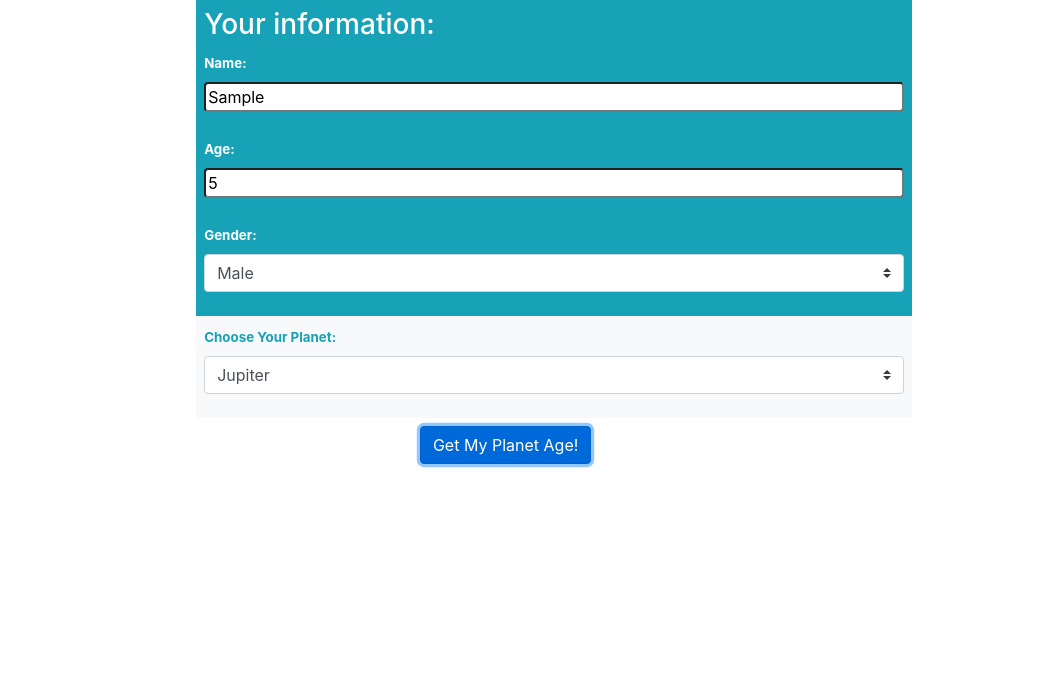
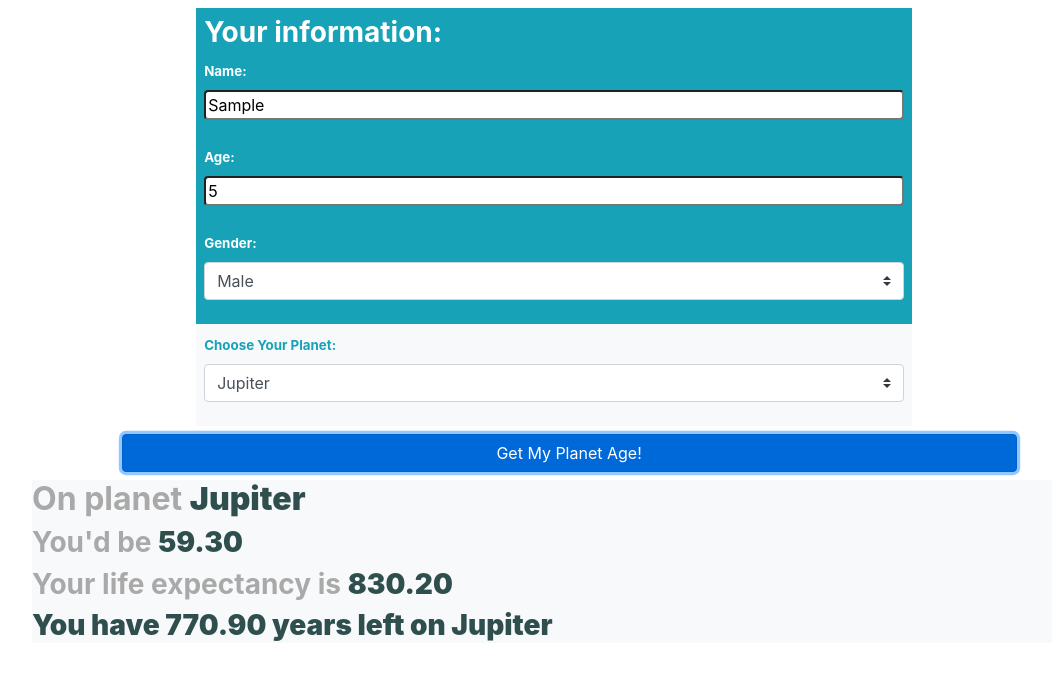
Before and after one commit to reeder32/planet-years, a website built with webpack: page src/index.html in a window 1280 px wide. Both pictures are taken after typing "Sample", "5" into the empty fields and a click on the button "Get My Planet Age!". Shown: the whole page, without its empty margins (53-1105 px from the left). Built offline with nearby package versions, Linux system fonts and the light colour scheme.

Commit message:
update ui with new colors and fonts

```diff
--- a/src/classes/index.js
+++ b/src/classes/index.js
@@ -5,4 +5,4 @@ import Mercury from "./mercury";
 import Venus from "./venus";
 import Person from "./person";
 
-export default { Planet, Mars, Jupiter, Mercury, Venus, Person };
+export { Planet, Mars, Jupiter, Mercury, Venus, Person };
--- a/src/classes/person.js
+++ b/src/classes/person.js
@@ -12,10 +12,12 @@ export default class Person {
       this.age
     );
     if (remainingYears >= 0) {
-      return `You have ${remainingYears} years left on ${this.planet.name}`;
+      return `You have ${remainingYears.toFixed(2)} years left on ${
+        this.planet.name
+      }`;
     } else {
       return `You have exceeded the life expectency on ${this.planet.name} by ${
-        remainingYears * -1
+        remainingYears.toFixed(2) * -1
       } years`;
     }
   }
--- a/src/css/styles.css
+++ b/src/css/styles.css
@@ -17,8 +17,24 @@ label {
 
 button {
   margin-top: 8px;
+  margin-bottom: 8px;
 }
 
 #result {
   display: none;
 }
+
+span {
+  color: darkslategray;
+  font-weight: bolder;
+}
+
+h2,
+h3 {
+  color: darkgray;
+  font-weight: bold;
+}
+
+.container {
+  margin-top: 8px;
+}
--- a/src/index.html
+++ b/src/index.html
@@ -40,9 +40,9 @@
             </select>
           </div>
         </div>
-        <button id="submit-button" type="submit" class="btn btn-primary offset-sm-5">Get My Planet Age!</button>
+        <button id="submit-button" type="submit" class="btn btn-primary offset-sm-1 btn-block">Get My Planet Age!</button>
       </form>
-      <div id="result">
+      <div id="result" class="bg-light">
         <h2>On planet <span id="planet-name"></span></h2>
         <h3>You'd be <span id="years"></span></h3>
         <h3>Your life expectancy is <span id="expectancy"></span></h3>
--- a/src/main.js
+++ b/src/main.js
@@ -4,12 +4,14 @@ import "bootstrap/dist/css/bootstrap.min.css";
 import "./css/styles.css";
 import { Person, Mercury, Mars, Jupiter, Venus } from "./classes/index.js";
 
-$("#submit-button").on("click", (event) => {
-  event.preventDefault();
+$("#submit-button").on("click", (e) => {
+  e.stopImmediatePropagation();
+  e.preventDefault();
   const personName = $("#name").val();
   const personAge = parseInt($("#age").val());
   const personGender = $("#gender-selector option:selected").val();
   const planetValue = parseInt($("#planet-selector option:selected").val());
+  console.log(planetValue);
   let planet;
   switch (planetValue) {
     case 0:
@@ -27,7 +29,7 @@ $("#submit-button").on("click", (event) => {
     default:
       console.log("planet value is incorrect", planetValue);
   }
-  console.log(planetValue);
+
   if (personName && personAge && personGender) {
     let person = new Person(personName, personAge, personGender);
     person.planet = planet;
@@ -40,9 +42,9 @@ $("#submit-button").on("click", (event) => {
 function displayResult(person) {
   $("#result").fadeIn();
   $("#planet-name").text(person.planet.name);
-  $("#years").text(person.planet.convertToPlanetYears(person.age));
+  $("#years").text(person.planet.convertToPlanetYears(person.age).toFixed(2));
   $("#expectancy").text(
-    person.planet.getLifeExpectencyForGender(person.gender)
+    person.planet.getLifeExpectencyForGender(person.gender).toFixed(2)
   );
   $("#remaining-years").text(person.getRemainingLifeExpectency());
 }
```
